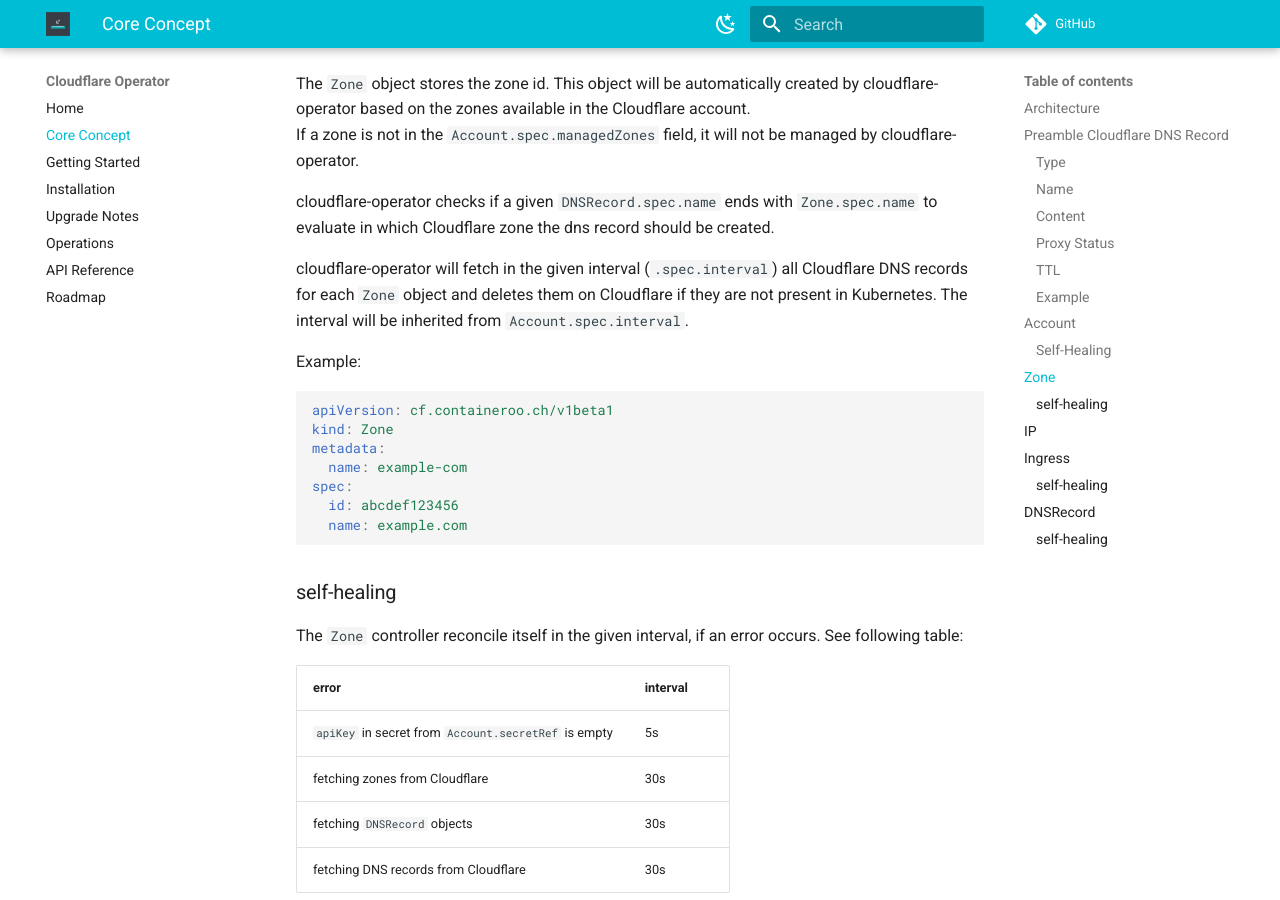
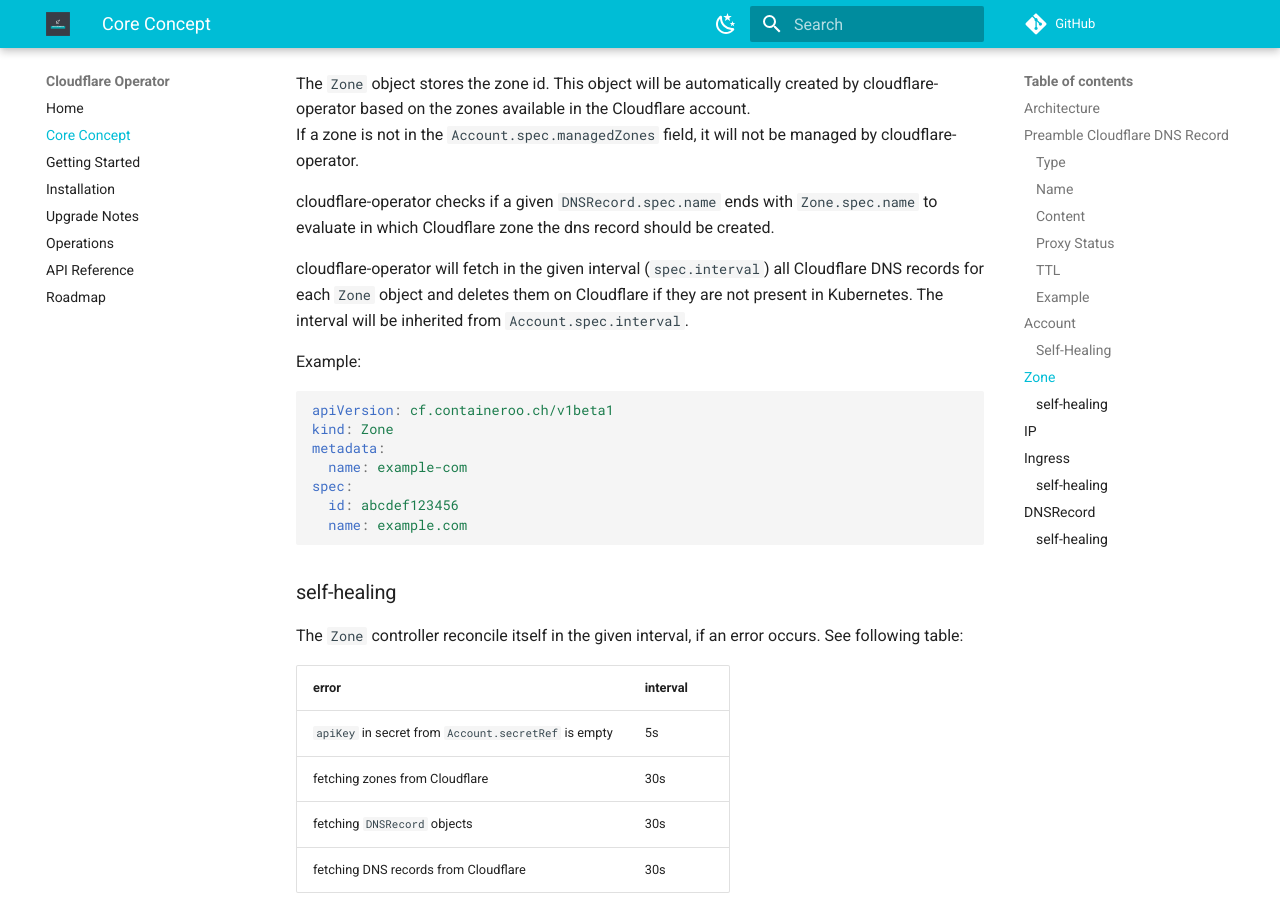
Before and after one commit to containeroo/cloudflare-operator, an MkDocs documentation site: the page built from docs/content/core_concept.md, in a window 1280 px wide and 900 px high, scrolled down 3813 px. Built offline with MkDocs 1.6.1 and Material for MkDocs 9.7.7, drawn with Linux system fonts in a browser that asks for light colours; comment, search, counter and statistics services are not loaded.

```diff
--- a/docs/content/core_concept.md
+++ b/docs/content/core_concept.md
@@ -107,7 +107,7 @@ If a zone is not in the `Account.spec.managedZones` field, it will not be manage
 
 cloudflare-operator checks if a given `DNSRecord.spec.name` ends with `Zone.spec.name` to evaluate in which Cloudflare zone the dns record should be created.
 
-cloudflare-operator will fetch in the given interval (`.spec.interval`) all Cloudflare DNS records for each `Zone` object and deletes them on Cloudflare if they are not present in Kubernetes. The interval will be inherited from `Account.spec.interval`.
+cloudflare-operator will fetch in the given interval (`spec.interval`) all Cloudflare DNS records for each `Zone` object and deletes them on Cloudflare if they are not present in Kubernetes. The interval will be inherited from `Account.spec.interval`.
 
 Example:
 
```
